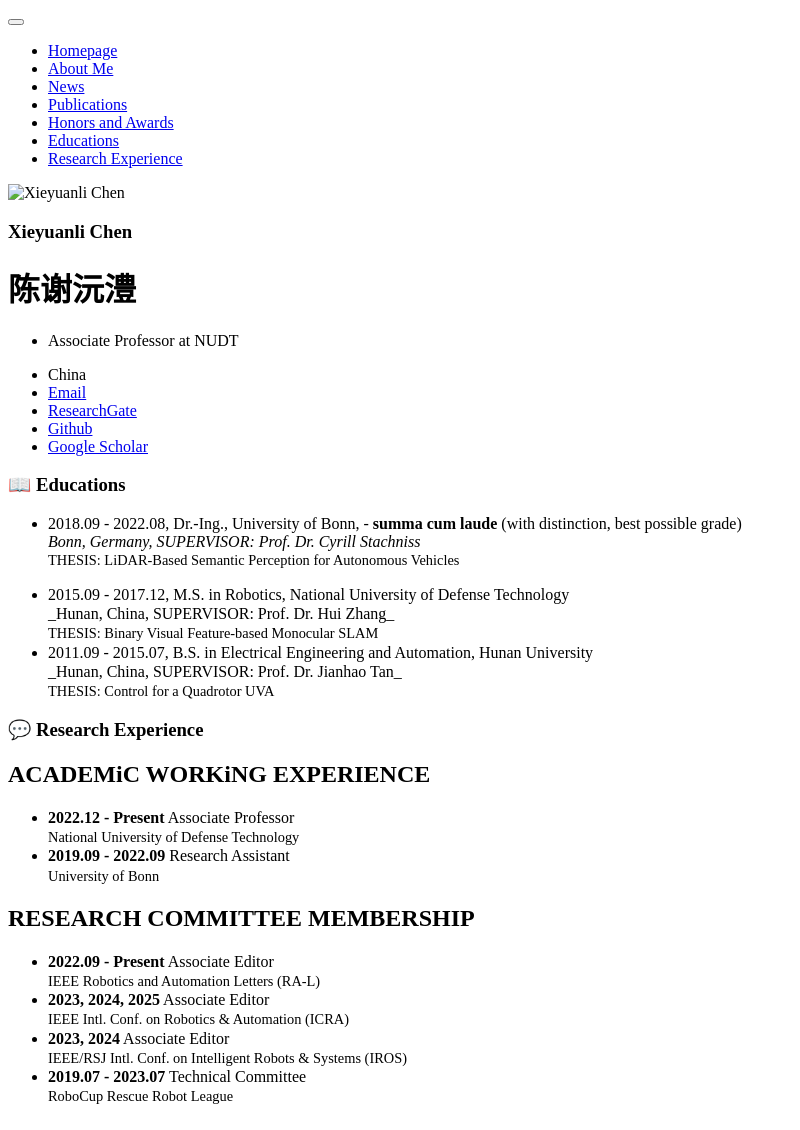
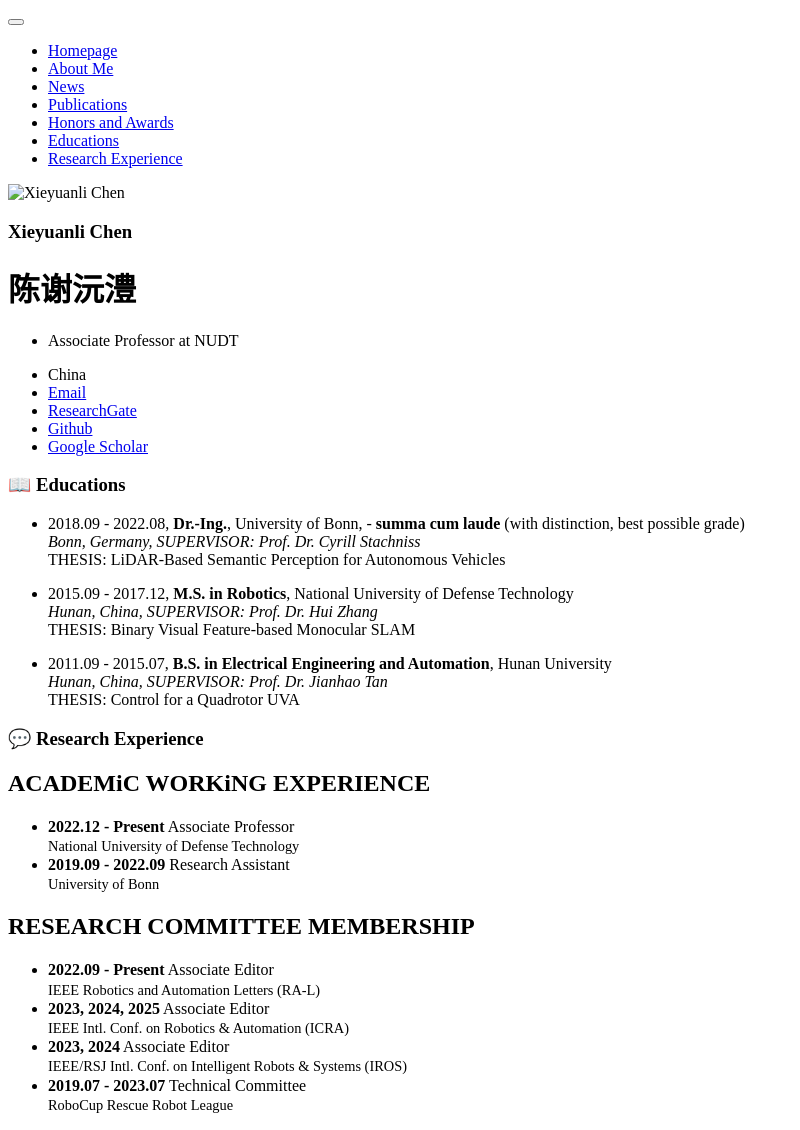
Before and after one commit to shenyehui/my-home, a Jekyll site: the page built from _pages/includes/others.md, in a window 1280 px wide. Shown: the whole page, without its empty margins (0-800 px from the left). Built offline with Jekyll 4.4.1, drawn with Linux system fonts in a browser that asks for light colours; our own code applies the rules of GitHub Pages for plain Markdown files; part of the change alters nothing that is shown.

Commit message:
Update others.md

```diff
--- a/_pages/includes/others.md
+++ b/_pages/includes/others.md
@@ -1,20 +1,17 @@
 <span id="educations"></span>
 
 # 📖 Educations
-- 2018.09 - 2022.08, Dr.‑Ing., University of Bonn,  ‑ <strong>summa cum laude</strong> (with distinction, best possible grade)<br>
+- 2018.09 - 2022.08, **Dr.‑Ing.**, University of Bonn,  ‑ <strong>summa cum laude</strong> (with distinction, best possible grade)<br>
   _Bonn, Germany, SUPERVISOR: Prof. Dr. Cyrill Stachniss_<br>
-  <span style="font-size: 90%;">THESIS: LiDAR‑Based Semantic Perception for Autonomous Vehicles</span>
+  THESIS: LiDAR‑Based Semantic Perception for Autonomous Vehicles
 
-- <p style="margin: 0; line-height: 1.2;">
-  2015.09 - 2017.12, M.S. in Robotics, National University of Defense Technology<br>
+- 2015.09 - 2017.12, **M.S. in Robotics**, National University of Defense Technology<br>
   _Hunan, China, SUPERVISOR: Prof. Dr. Hui Zhang_<br>
-  <span style="font-size: 90%;">THESIS: Binary Visual Feature‑based Monocular SLAM</span>
-  </p>
-- <p style="margin: 0; line-height: 1.2;">
-  2011.09 - 2015.07, B.S. in Electrical Engineering and Automation, Hunan University<br>
+  THESIS: Binary Visual Feature‑based Monocular SLAM
+
+- 2011.09 - 2015.07, **B.S. in Electrical Engineering and Automation**, Hunan University<br>
   _Hunan, China, SUPERVISOR: Prof. Dr. Jianhao Tan_<br>
-  <span style="font-size: 90%;">THESIS: Control for a Quadrotor UVA</span>
-  </p>
+  THESIS: Control for a Quadrotor UVA
 
 <span id="experience"></span>
 # 💬 Research Experience
```
